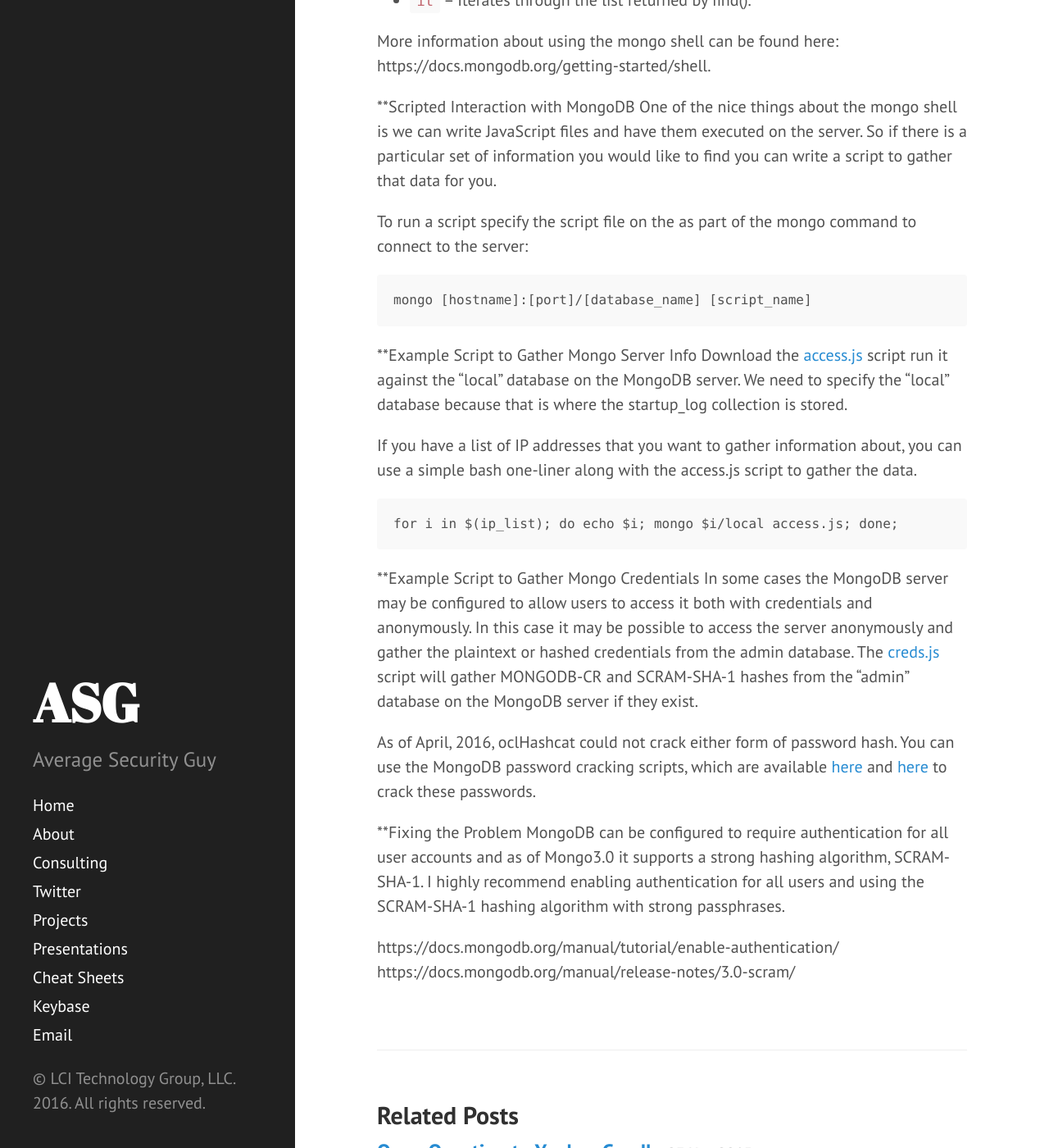
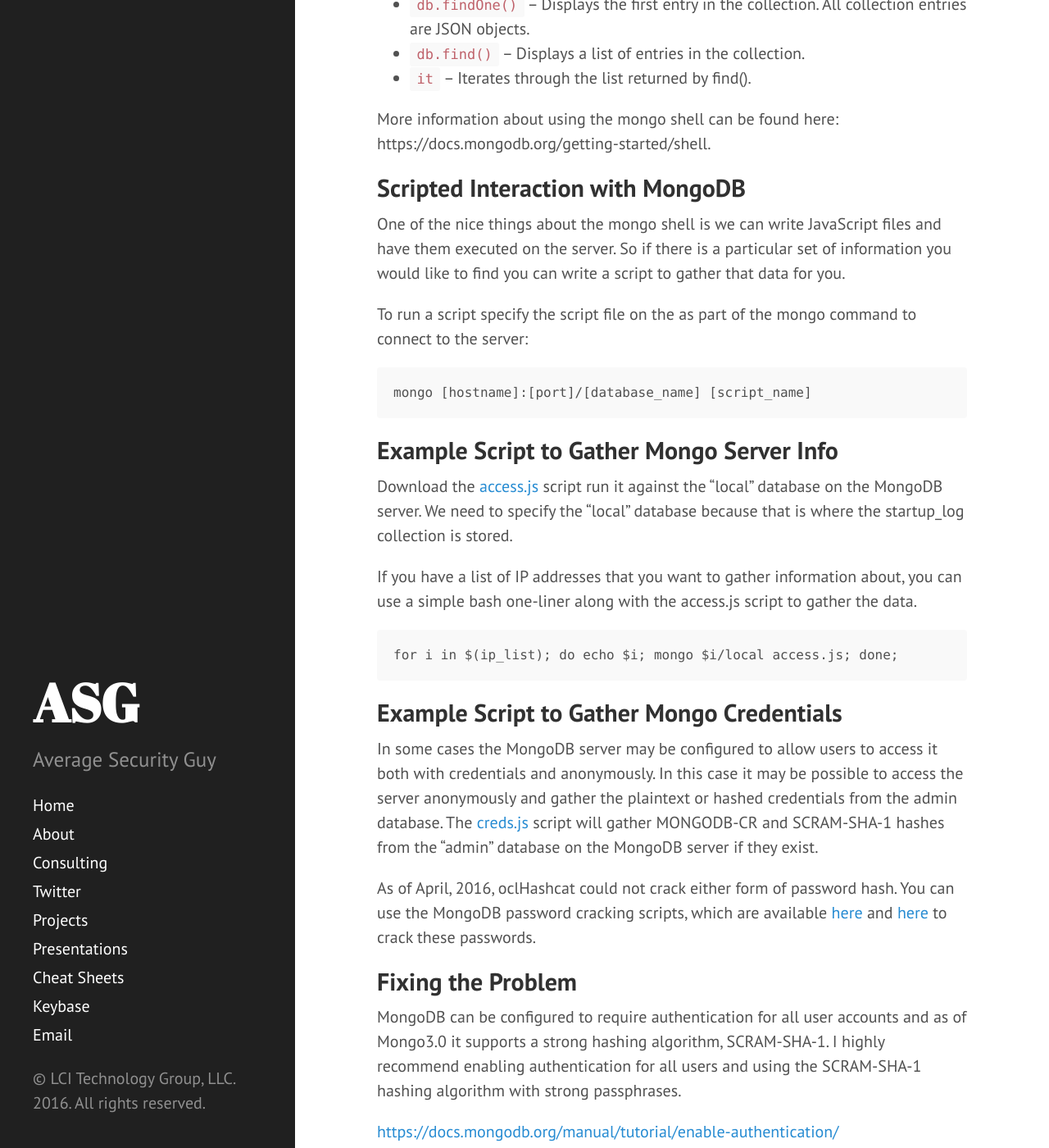
Before and after one commit to jaxmayhem/averagesecurityguy.github.io, a Jekyll site: the page built from _posts/2016-04-29-finding-and-exploiting-mongodb.md, in a window 1280 px wide and 1400 px high, scrolled down 1177 px. Shown: the whole window at 82% size. Built offline with Jekyll 4.4.1, drawn with Linux system fonts in a browser that asks for light colours; part of the change alters nothing that is shown; some of the changed text lies outside the part shown.

Commit message:
Fixed formatting issues.

```diff
--- a/_posts/2016-04-29-finding-and-exploiting-mongodb.md
+++ b/_posts/2016-04-29-finding-and-exploiting-mongodb.md
@@ -5,12 +5,12 @@ title: Finding and Exploiting MongoDB
 
 MongoDB is a NoSQL database used to handle backend data for many web applications. Often, MongoDB is used to store configuration information, session information, and user profile information. By default the MongoDB does not require authentication for client access. This is not a problem if MongoDB is only listening on localhost but often it is not.
 
-**Finding MongoDB Servers
+## Finding MongoDB Servers
 By default MongoDB listens on port 27017, which is not in the Nmap top 1000 port list or the /etc/services list used by Nessus. You will need to scan specifically for this service if you want to find it.
 
 Although MongoDB does not have authentication enabled by default it can be enabled. Nessus, Metasploit , and Nmap have methods to identify MongoDB servers that are not using authentication.
 
-**Manual Interaction with MongoDB
+## Manual Interaction with MongoDB
 The easiest way to interact with MongoDB is to use the Mongo CLI client, mongo. On Kali2 you can install the client by installing the mongodb-clients package with apt-get. After installing mongodb-clients you can connect to the MongoDB server using:
 
     mongo [hostname]:[port]/[database_name].
@@ -28,27 +28,27 @@ Once connected you can use the following commands to gather data from the server
 
 More information about using the mongo shell can be found here: https://docs.mongodb.org/getting-started/shell.
 
-**Scripted Interaction with MongoDB
+## Scripted Interaction with MongoDB
 One of the nice things about the mongo shell is we can write JavaScript files and have them executed on the server. So if there is a particular set of information you would like to find you can write a script to gather that data for you.
 
 To run a script specify the script file on the as part of the mongo command to connect to the server:
 
     mongo [hostname]:[port]/[database_name] [script_name]
 
-**Example Script to Gather Mongo Server Info
+## Example Script to Gather Mongo Server Info
 Download the [access.js](https://github.com/averagesecurityguy/scripts/blob/master/access.js) script run it against the "local" database on the MongoDB server. We need to specify the "local" database because that is where the startup_log collection is stored.
 
 If you have a list of IP addresses that you want to gather information about, you can use a simple bash one-liner along with the access.js script to gather the data.
 
     for i in $(ip_list); do echo $i; mongo $i/local access.js; done;
 
-**Example Script to Gather Mongo Credentials
+## Example Script to Gather Mongo Credentials
 In some cases the MongoDB server may be configured to allow users to access it both with credentials and anonymously. In this case it may be possible to access the server anonymously and gather the plaintext or hashed credentials from the admin database. The [creds.js](https://github.com/averagesecurityguy/scripts/blob/master/creds.js) script will gather MONGODB-CR and SCRAM-SHA-1 hashes from the "admin" database on the MongoDB server if they exist.
 
 As of April, 2016, oclHashcat could not crack either form of password hash. You can use the MongoDB password cracking scripts, which are available [here](https://github.com/averagesecurityguy/scripts/blob/master/mongodb_cr_crack.py) and [here](https://github.com/averagesecurityguy/scripts/blob/master/mongoscram.go) to crack these passwords.
 
-**Fixing the Problem
+## Fixing the Problem
 MongoDB can be configured to require authentication for all user accounts and as of Mongo3.0 it supports a strong hashing algorithm, SCRAM-SHA-1. I highly recommend enabling authentication for all users and using the SCRAM-SHA-1 hashing algorithm with strong passphrases.
 
-https://docs.mongodb.org/manual/tutorial/enable-authentication/
-https://docs.mongodb.org/manual/release-notes/3.0-scram/
+[https://docs.mongodb.org/manual/tutorial/enable-authentication/](https://docs.mongodb.org/manual/tutorial/enable-authentication/)
+[https://docs.mongodb.org/manual/release-notes/3.0-scram/](https://docs.mongodb.org/manual/release-notes/3.0-scram/)
```
